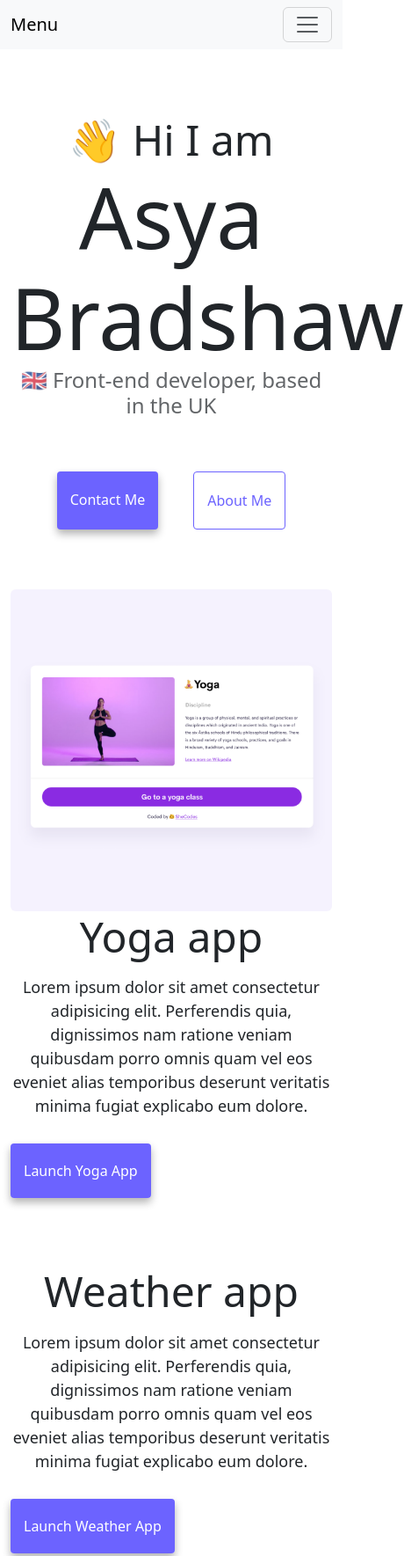
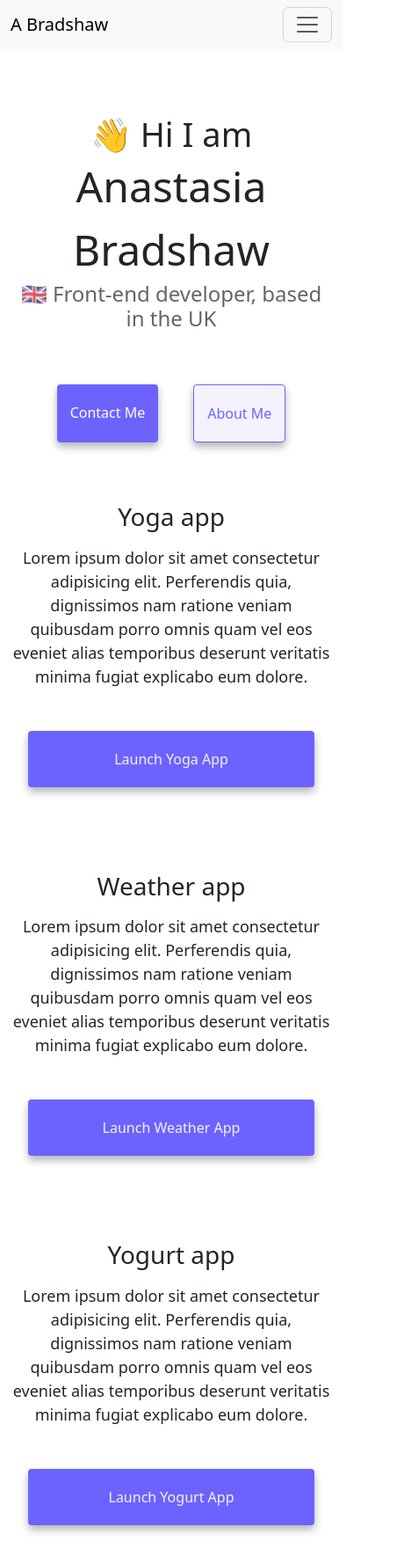
Before and after one commit to Solomakha-a/portfolio-page, a plain HTML site: page index.html in a window 390 px wide. Shown: the top 1769 px of the page at 88% size, 460 px wide, since content can reach past the window. Drawn offline with nearby package versions, Linux system fonts and the light colour scheme.

Commit message:
Made website responsive

```diff
--- a/css/styles.css
+++ b/css/styles.css
@@ -1,18 +1,3 @@
-@media only screen and (max-width: 900px) {
-
-    p,
-    h2,
-    h1,
-    h3 {
-        text-align: center;
-    }
-
-    h1 {
-        font-size: 50px;
-    }
-
-
-}
 :root {
     --primary-color: #6c63ff;
     --secondary-color: #f5f2fe;
@@ -21,6 +6,7 @@
 
 body {
     margin: 60px auto;
+    margin-bottom: 100px;
     max-width: 1200px;
     margin-top: 130px;
 }
@@ -75,15 +61,23 @@ p {
     color: white;
 }
 
+.contact-link:hover {
+    color: var(--primary-color);
+    background: var(--secondary-color);
+    border: 1px solid var(--primary-color);
+
+}
 .about-link {
+    background: var(--secondary-color);
+    border: 1px solid var(--primary-color);
+    box-shadow: var(--box-shadow);
     color: var(--primary-color);
-    border: 1px solid var(--primary-color);
 }
 
-.homepage-link {
-    color: var(--primary-color);
-    text-align: center;
-    display: block;
+.about-link:hover {
+    color: var(--secondary-color);
+    background-color: var(--primary-color);
+
 }
 
 .email-link {
@@ -105,15 +99,48 @@ p {
     text-transform: capitalize;
     background: var(--primary-color);
     box-shadow: var(--box-shadow);
-    color: white;
+    color: var(--secondary-color)
 }
 
-a:hover {
+.primary-link:hover {
     cursor: pointer;
-    color: #0d6efd;
+    color: var(--secondary-color);
 }
 
 .img-fluid {
     max-width: 100%;
     height: auto;
 }
+
+.project-link {
+    display: block;
+    text-align: center;
+    margin: 0 20px;
+}
+
+
+@media (max-width: 576px) {
+
+    h1 {
+        font-size: 48px;
+        line-height: 1.5;
+    }
+
+    h2 {
+        font-size: 38px;
+        text-align: center;
+    }
+
+    p {
+        text-align: center;
+    }
+
+    .project-name {
+        font-size: 28px;
+    }
+
+    .about-link, .contact-link {
+        text-align: center;
+    }
+
+}
--- a/index.html
+++ b/index.html
@@ -6,9 +6,9 @@
     <meta name="viewport" content="width=device-width, initial-scale=1.0" />
     <meta
       name="description"
-      content="Asya Bradshaw is a Front-end developer based in the UK, check out her projectsand contact her for job inquiries."
+      content="Anastasia Bradshaw is a Front-end developer based in the UK, check out her projectsand contact her for job inquiries."
     />
-    <title>Front-end developer portfolio - Asya Bradshaw</title>
+    <title>Front-end developer portfolio - Anastasia Bradshaw</title>
     <link
       rel="stylesheet"
       href="https://cdn.jsdelivr.net/npm/bootstrap@5.3.0/dist/css/bootstrap.min.css"
@@ -25,7 +25,7 @@
     <div class="container">
       <nav class="navbar navbar-expand-lg bg-body-tertiary fixed-top">
         <div class="container-fluid">
-          <a class="navbar-brand" href="index.html">Menu</a>
+          <a class="navbar-brand" href="index.html">A Bradshaw</a>
           <button
             class="navbar-toggler"
             type="button"
@@ -46,13 +46,16 @@
                 href="index.html"
                 >Home</a
               >
-              <a class="nav-link" href="about.html" title="About Asya Bradshaw"
+              <a
+                class="nav-link"
+                href="about.html"
+                title="About Anastasia Bradshaw"
                 >About me</a
               >
               <a
                 class="nav-link"
                 href="about.html#contact"
-                title="contact Asya Bradshaw"
+                title="contact Anastasia Bradshaw"
                 >Contact</a
               >
             </div>
@@ -60,16 +63,16 @@
         </div>
       </nav>
       <h2 class="text-center">👋 Hi I am</h2>
-      <h1 class="text-center">Asya Bradshaw</h1>
+      <h1 class="text-center">Anastasia Bradshaw</h1>
       <h3 class="text-center">🇬🇧 Front-end developer, based in the UK</h3>
       <div class="navigation-links">
         <a
           href="about.html#contact"
           class="contact-link"
-          title="contact Asya Bradshaw"
+          title="contact Anastasia Bradshaw"
           >Contact me</a
         >
-        <a href="about.html" class="about-link" title="About Asya Bradshaw"
+        <a href="about.html" class="about-link" title="About Anastasia Bradshaw"
           >About me</a
         >
       </div>
@@ -78,12 +81,12 @@
           <div class="col-md-6">
             <img
               src="images/yoga.png"
-              class="yoga-app img-fluid rounded"
+              class="yoga-app img-fluid rounded d-none d-sm-block"
               alt="yoga app project"
             />
           </div>
-          <div class="col-md-6">
-            <h2 class="mb-3">Yoga app</h2>
+          <div class="col-sm-6">
+            <h2 class="mb-3 project-name">Yoga app</h2>
             <p>
               Lorem ipsum dolor sit amet consectetur adipisicing elit.
               Perferendis quia, dignissimos nam ratione veniam quibusdam porro
@@ -91,7 +94,7 @@
               minima fugiat explicabo eum dolore.
             </p>
             <div class="mt-5">
-              <a href="#" class="primary-link" title="yoga project"
+              <a href="#" class="primary-link project-link" title="yoga project"
                 >Launch Yoga App</a
               >
             </div>
@@ -99,16 +102,19 @@
         </div>
       </div>
       <div class="row mt-5">
-        <div class="col-md-6 mt-5">
-          <h2 class="mb-3">Weather app</h2>
+        <div class="col-sm-6 mt-5">
+          <h2 class="mb-3 project-name">Weather app</h2>
           <p>
             Lorem ipsum dolor sit amet consectetur adipisicing elit. Perferendis
             quia, dignissimos nam ratione veniam quibusdam porro omnis quam vel
             eos eveniet alias temporibus deserunt veritatis minima fugiat
             explicabo eum dolore.
           </p>
-          <div class="mb-5 mt-5">
-            <a href="#" class="primary-link" title="weather project"
+          <div class="mt-5">
+            <a
+              href="#"
+              class="primary-link project-link"
+              title="weather project"
               >Launch Weather App</a
             >
           </div>
@@ -116,22 +122,22 @@
         <div class="col-md-6">
           <img
             src="images/weather.png"
-            class="img-fluid rounded"
+            class="img-fluid rounded d-none d-sm-block"
             alt="weather app project"
           />
         </div>
       </div>
 
       <div class="row mt-5">
-        <div class="col-md-6">
+        <div class="col-sm-6">
           <img
             src="images/yogurt.png"
-            class="img-fluid rounded"
+            class="img-fluid rounded d-none d-sm-block"
             alt="yogurt app project"
           />
         </div>
         <div class="col-md-6 mt-5">
-          <h2 class="mb-3">Yogurt app</h2>
+          <h2 class="mb-3 project-name">Yogurt app</h2>
           <p>
             Lorem ipsum dolor sit amet consectetur adipisicing elit. Perferendis
             quia, dignissimos nam ratione veniam quibusdam porro omnis quam vel
@@ -139,7 +145,7 @@
             explicabo eum dolore.
           </p>
           <div class="mt-5">
-            <a href="#" class="primary-link" title="yogurt project"
+            <a href="#" class="primary-link project-link" title="yogurt project"
               >Launch Yogurt app</a
             >
           </div>
```
Also changed, not shown: about.html (+11 -11 lines).
